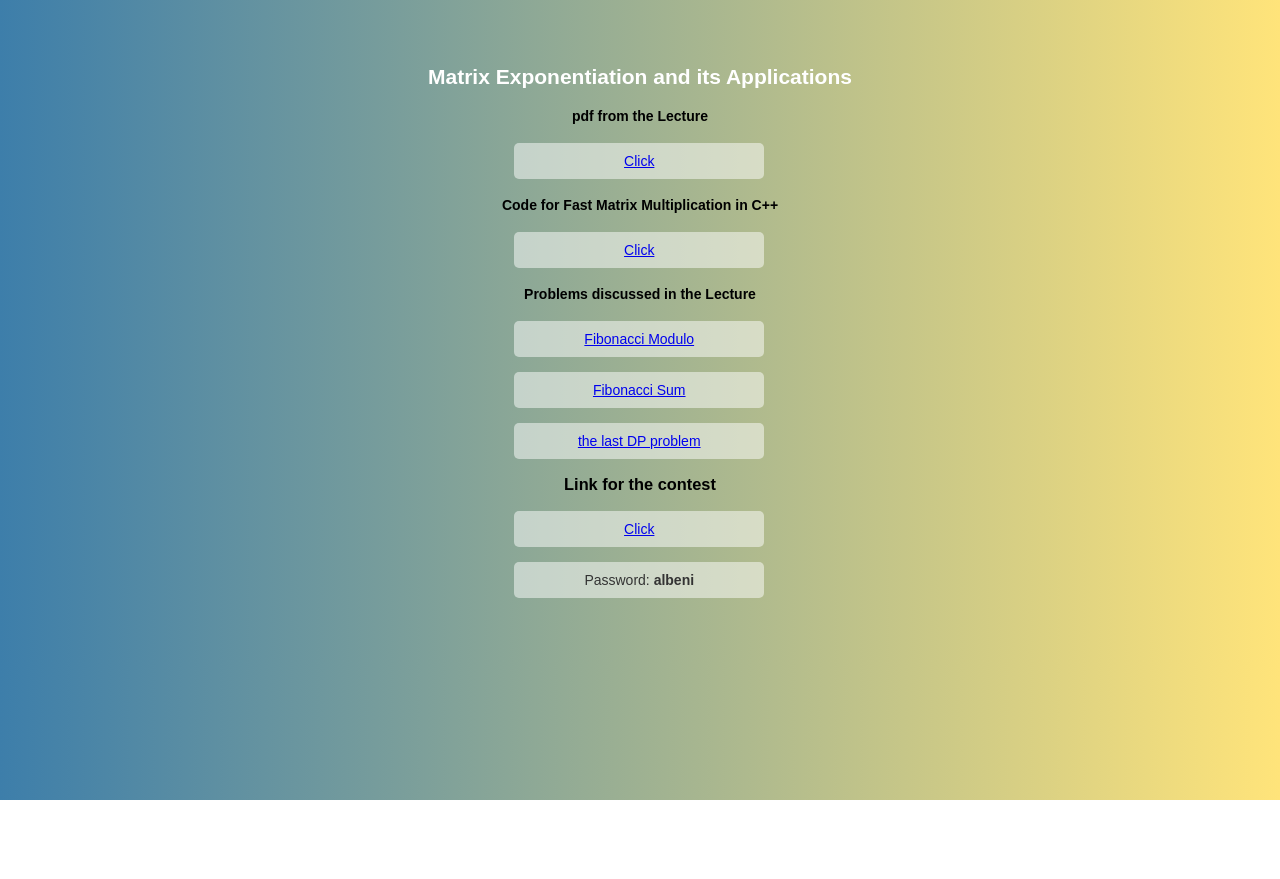
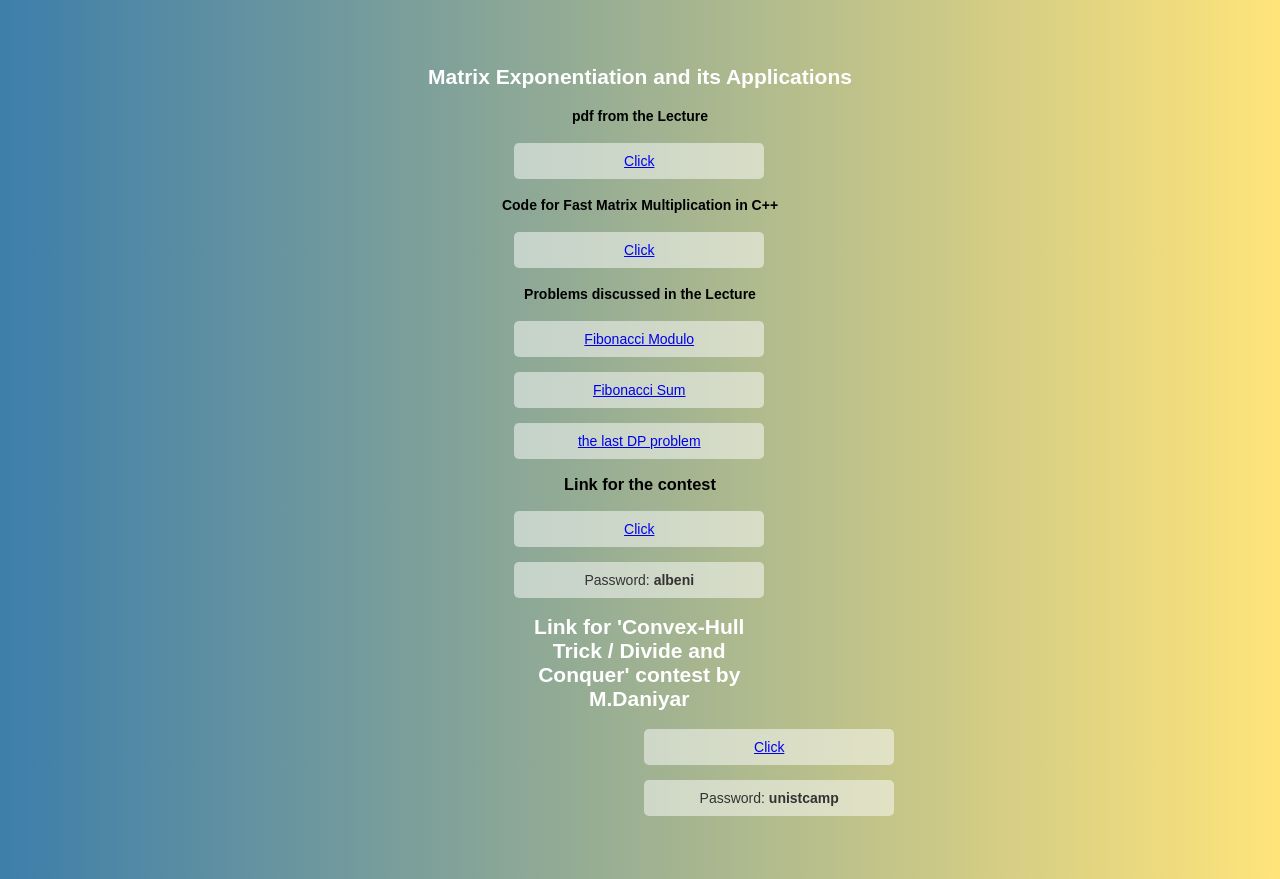
Before and after one commit to nurseiit/campunist, a plain HTML site: page docs/index.html in a window 1280 px wide. Before the commit the page ends 800 px from the top, so only its background shows below. Drawn offline with Linux system fonts and the light colour scheme.

Commit message:
Update index.html

```diff
--- a/docs/index.html
+++ b/docs/index.html
@@ -55,6 +55,18 @@
           Password:
           <b>albeni</b>
         </li>
+        <h2>Link for 'Convex-Hull Trick / Divide and Conquer' contest by M.Daniyar</h2>
+        <ul>
+          <li>
+              <a href="https://vjudge.net/contest/265777">
+                Click
+               </a>
+           </li>
+          <li>
+            Password:
+            <b>unistcamp</b>
+          </li>
+        </ul>
       </ul>
     </div>
   </body>
```
